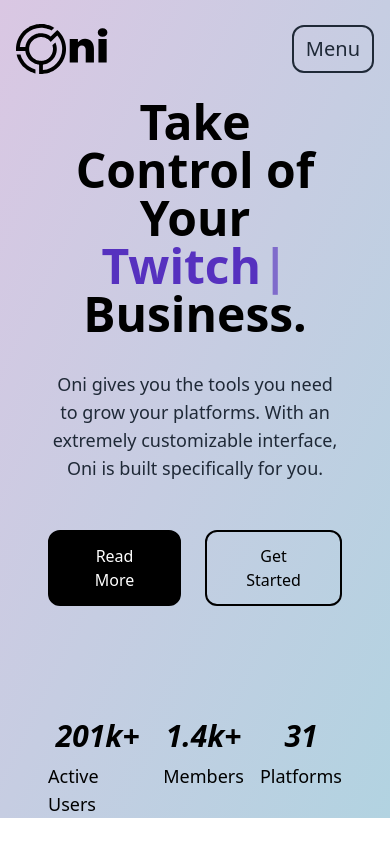
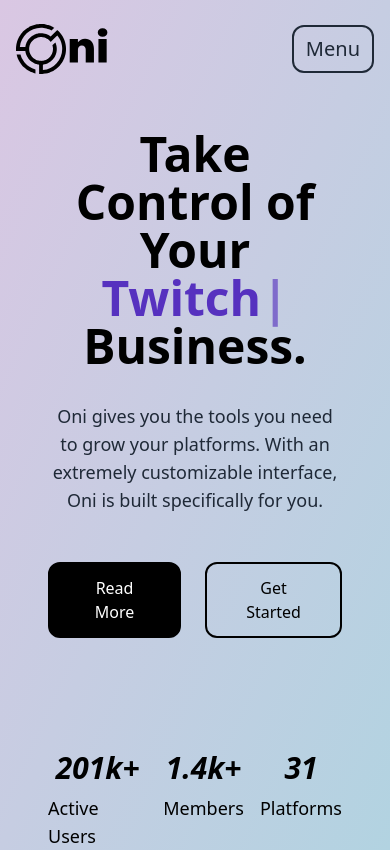
Before and after one commit to mac-eth/onu-marketing-site, a Next.js app: page / in a window 390 px wide. Built offline with nearby package versions, Linux system fonts and the light colour scheme.

Commit message:
minor issue

```diff
--- a/src/components/hero/title.tsx
+++ b/src/components/hero/title.tsx
@@ -50,7 +50,7 @@
 
   return (
     <div className="grid gap-1 grid-cols-1 md:grid-cols-2 md:gap-8">
-      <div className="flex col-span-1 justify-center md:justify-start mx-12 md:mx-24 md:pt-40 ">
+      <div className="flex col-span-1 justify-center md:justify-start mx-12 md:mx-24 pt-8 md:pt-40 ">
         <div>
           <h1 className="text-center md:text-left text-5xl md:text-7xl font-bold font-poppins text-black">
             Take Control of Your
```
